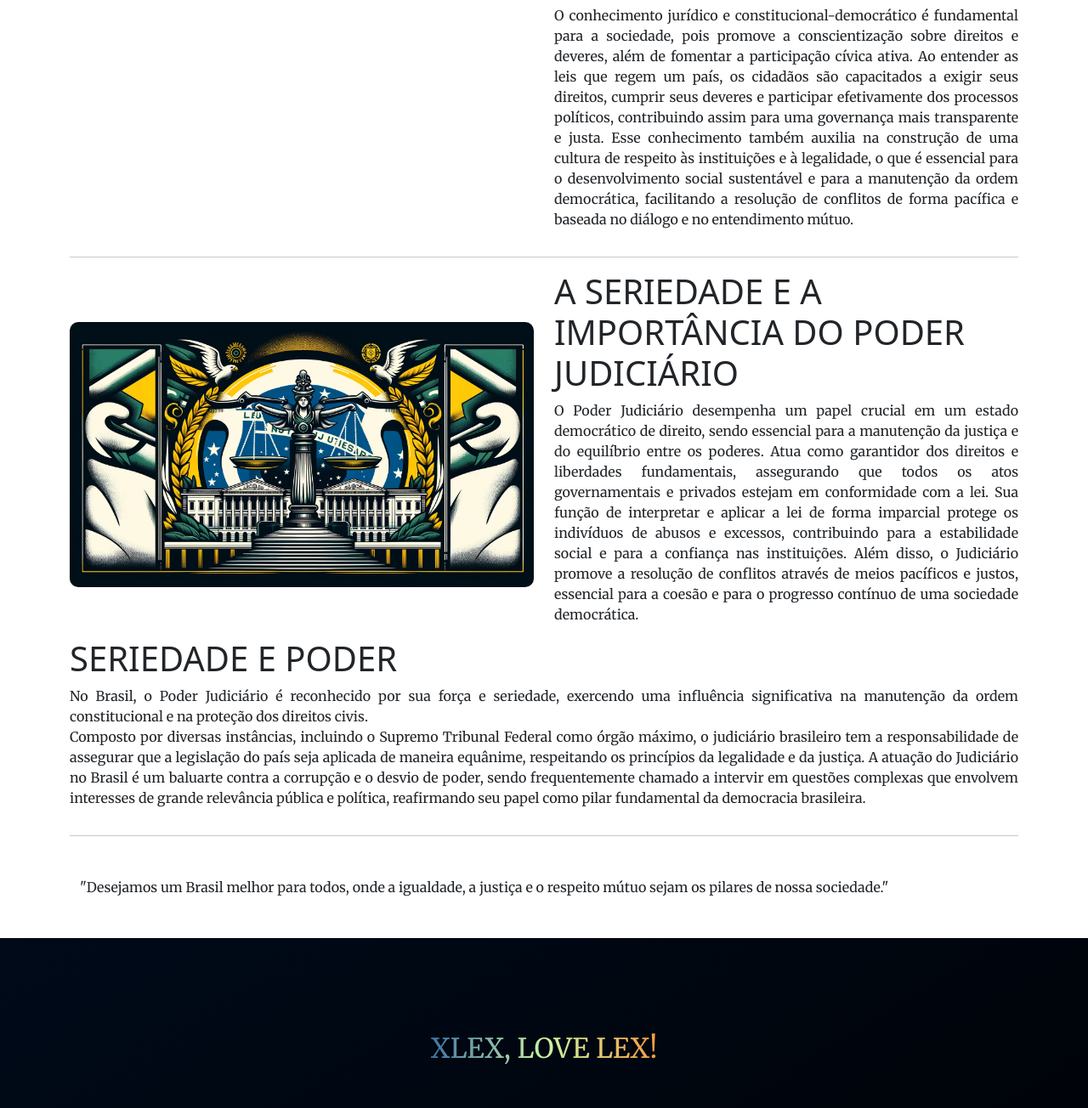
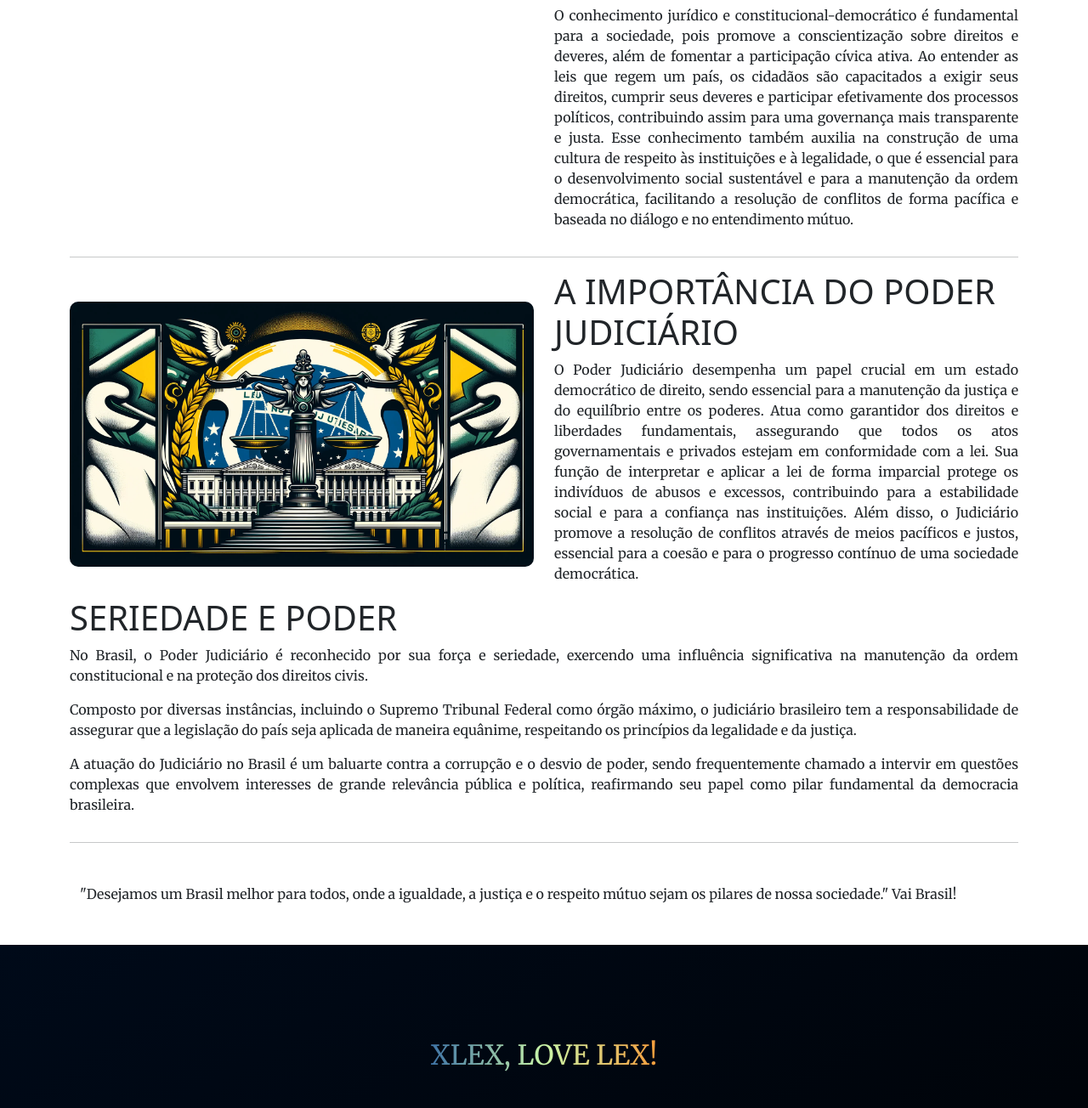
Before and after one commit to mrStudDev/xlex03, a Django app: page / in a window 1280 px wide. Shown: the part 786-2090 px from the top of the page at 85% size. Run offline with Django 4.2, Linux system fonts and the light colour scheme; data comes from the database, SQL or seed files in the repository; data that the repository does not hold is empty.

Commit message:
Vai Brasil

```diff
--- a/templates/index.html
+++ b/templates/index.html
@@ -166,7 +166,7 @@
                 <img src="{% static 'images/destaque_poder_judiciario.jpg' %}" alt="Importância do Poder Judiciário" class="img-fluid">
             </div>
             <div class="col-md-6">
-                <h1 id="title-post-h1" style="text-transform: uppercase;">A Seriedade e a importância do Poder Judiciário</h1>
+                <h1 id="title-post-h1" style="text-transform: uppercase;">A Importância do Poder Judiciário</h1>
                 <p>O Poder Judiciário desempenha um papel crucial em um estado democrático de direito, sendo essencial para a
                     manutenção da justiça e do equilíbrio entre os poderes. Atua como garantidor dos direitos e liberdades
                     fundamentais, assegurando que todos os atos governamentais e privados estejam em conformidade com a lei.
@@ -179,11 +179,15 @@
             <h1 id="title-post-h1" style="text-transform: uppercase;">Seriedade e Poder</h1>
             <p>No Brasil, o Poder Judiciário é reconhecido por sua força e seriedade, exercendo uma influência
                 significativa na manutenção da ordem constitucional e na proteção dos direitos civis.
-                <br>Composto por diversas instâncias, incluindo o Supremo Tribunal Federal como órgão máximo, o judiciário
+                <p>
+                Composto por diversas instâncias, incluindo o Supremo Tribunal Federal como órgão máximo, o judiciário
                 brasileiro tem a responsabilidade de assegurar que a legislação do país seja aplicada de maneira
-                equânime, respeitando os princípios da legalidade e da justiça. A atuação do Judiciário no Brasil
-                é um baluarte contra a corrupção e o desvio de poder, sendo frequentemente chamado a intervir em
-                questões complexas que envolvem interesses de grande relevância pública e política, reafirmando
+                equânime, respeitando os princípios da legalidade e da justiça.
+                </p>
+                <p>
+                A atuação do Judiciário no Brasil é um baluarte contra a corrupção e o desvio de poder, sendo
+                frequentemente chamado a intervir em questões complexas que envolvem interesses de grande
+                relevância pública e política, reafirmando
                 seu papel como pilar fundamental da democracia brasileira.</p>
         </div>
         <hr>
@@ -191,7 +195,7 @@
             <div class="row">
                 <div class="col text-center">
                     <div class="text-highlight">
-                        <p class="m-0">"Desejamos  um Brasil melhor para todos, onde a igualdade, a justiça e o respeito mútuo sejam os pilares de nossa sociedade."</p>
+                        <p class="m-0">"Desejamos um Brasil melhor para todos, onde a igualdade, a justiça e o respeito mútuo sejam os pilares de nossa sociedade." Vai Brasil!</p>
                     </div>
                 </div>
             </div>
```
